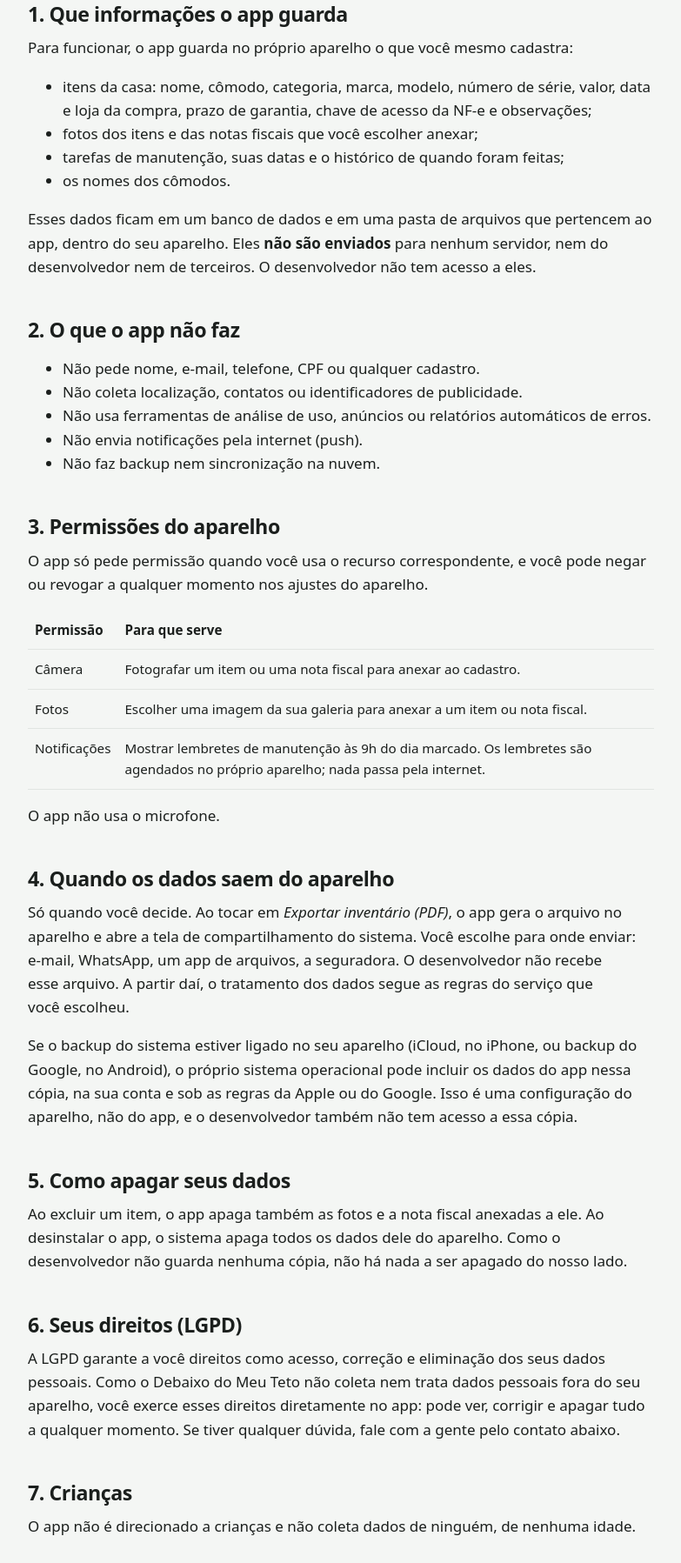
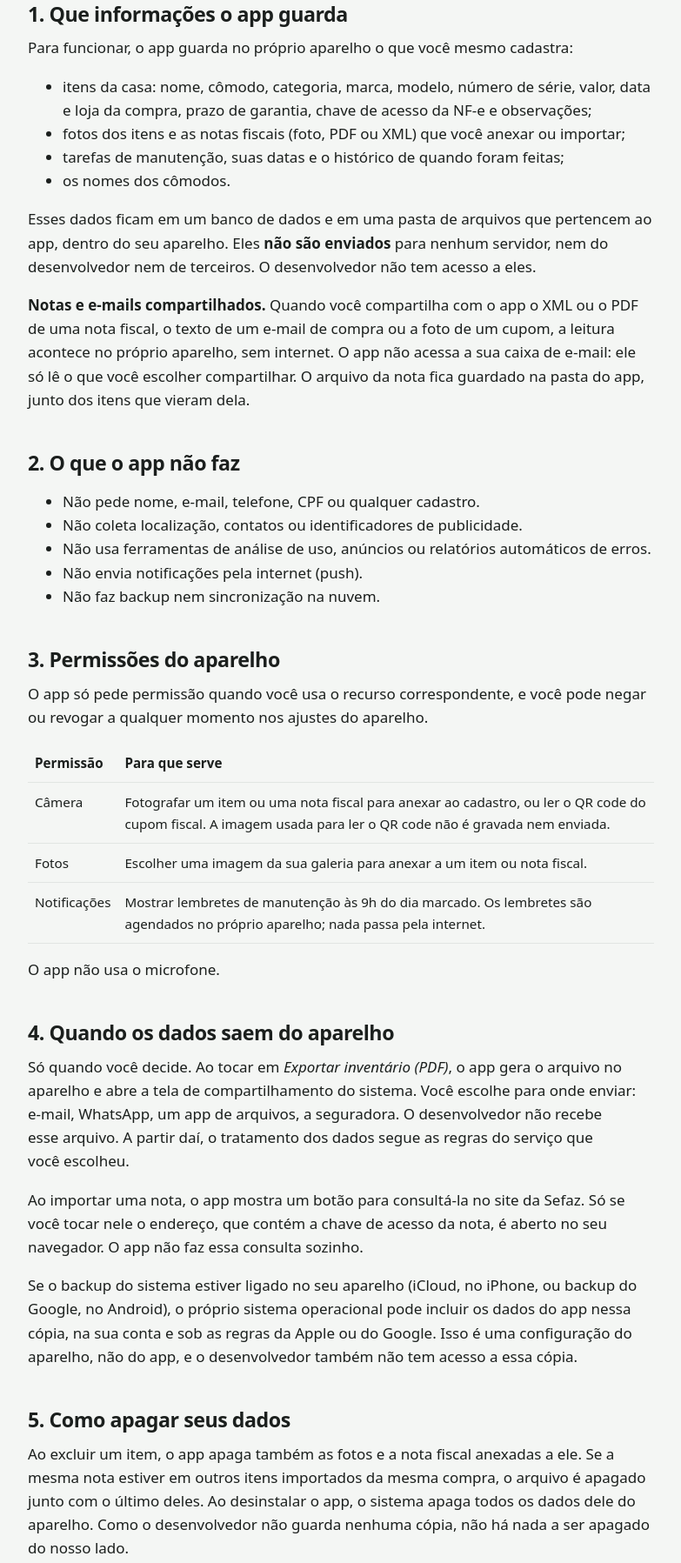
Before and after one commit to hbfelizzola/debaixodomeuteto-site, a plain HTML site: page site/privacidade/index.html in a window 1280 px wide. Shown: the part 601-2398 px from the top of the page at 87% size, without its empty margins (248-1031 px from the left). Drawn offline with Linux system fonts and the light colour scheme.

Commit message:
Describe purchase import in the privacy policy
The app can now read a nota fiscal's XML or PDF, a store email or the cupom's
QR code, all on the phone. The policy said the camera was only for attaching
photos, so it now also covers the QR code, shared notas and emails, the Sefaz
link that only opens on a tap, and a nota file shared by several items.

Co-Authored-By: Claude Opus 5.5 <noreply@anthropic.com>

```diff
--- a/site/privacidade/index.html
+++ b/site/privacidade/index.html
@@ -45,7 +45,7 @@
   -->
   <main id="conteudo" class="container texto">
     <h1>Política de privacidade</h1>
-    <p class="atualizado">Última atualização: 17/11/2026</p>
+    <p class="atualizado">Última atualização: 19/11/2026</p>
 
     <div class="resumo">
       <p><strong>Em resumo:</strong> o Debaixo do Meu Teto não coleta nenhum dado seu.</p>
@@ -67,7 +67,7 @@
     <ul>
       <li>itens da casa: nome, cômodo, categoria, marca, modelo, número de série, valor, data e loja da compra,
         prazo de garantia, chave de acesso da NF-e e observações;</li>
-      <li>fotos dos itens e das notas fiscais que você escolher anexar;</li>
+      <li>fotos dos itens e as notas fiscais (foto, PDF ou XML) que você anexar ou importar;</li>
       <li>tarefas de manutenção, suas datas e o histórico de quando foram feitas;</li>
       <li>os nomes dos cômodos.</li>
     </ul>
@@ -75,6 +75,12 @@
       Esses dados ficam em um banco de dados e em uma pasta de arquivos que pertencem ao app, dentro do seu
       aparelho. Eles <strong>não são enviados</strong> para nenhum servidor, nem do desenvolvedor nem de
       terceiros. O desenvolvedor não tem acesso a eles.
+    </p>
+    <p>
+      <strong>Notas e e-mails compartilhados.</strong> Quando você compartilha com o app o XML ou o PDF de
+      uma nota fiscal, o texto de um e-mail de compra ou a foto de um cupom, a leitura acontece no próprio
+      aparelho, sem internet. O app não acessa a sua caixa de e-mail: ele só lê o que você escolher
+      compartilhar. O arquivo da nota fica guardado na pasta do app, junto dos itens que vieram dela.
     </p>
 
     <h2>2. O que o app não faz</h2>
@@ -93,7 +99,7 @@
         <tr><th>Permissão</th><th>Para que serve</th></tr>
       </thead>
       <tbody>
-        <tr><td>Câmera</td><td>Fotografar um item ou uma nota fiscal para anexar ao cadastro.</td></tr>
+        <tr><td>Câmera</td><td>Fotografar um item ou uma nota fiscal para anexar ao cadastro, ou ler o QR code do cupom fiscal. A imagem usada para ler o QR code não é gravada nem enviada.</td></tr>
         <tr><td>Fotos</td><td>Escolher uma imagem da sua galeria para anexar a um item ou nota fiscal.</td></tr>
         <tr><td>Notificações</td><td>Mostrar lembretes de manutenção às 9h do dia marcado. Os lembretes são agendados no próprio aparelho; nada passa pela internet.</td></tr>
       </tbody>
@@ -108,6 +114,11 @@
       segue as regras do serviço que você escolheu.
     </p>
     <p>
+      Ao importar uma nota, o app mostra um botão para consultá-la no site da Sefaz. Só se você tocar nele o
+      endereço, que contém a chave de acesso da nota, é aberto no seu navegador. O app não faz essa consulta
+      sozinho.
+    </p>
+    <p>
       Se o backup do sistema estiver ligado no seu aparelho (iCloud, no iPhone, ou backup do Google, no
       Android), o próprio sistema operacional pode incluir os dados do app nessa cópia, na sua conta e sob as
       regras da Apple ou do Google. Isso é uma configuração do aparelho, não do app, e o desenvolvedor também
@@ -116,7 +127,8 @@
 
     <h2>5. Como apagar seus dados</h2>
     <p>
-      Ao excluir um item, o app apaga também as fotos e a nota fiscal anexadas a ele. Ao desinstalar o app,
+      Ao excluir um item, o app apaga também as fotos e a nota fiscal anexadas a ele. Se a mesma nota estiver
+      em outros itens importados da mesma compra, o arquivo é apagado junto com o último deles. Ao desinstalar o app,
       o sistema apaga todos os dados dele do aparelho. Como o desenvolvedor não guarda nenhuma cópia, não há
       nada a ser apagado do nosso lado.
     </p>
```
Also changed, not shown: site/index.html (+5 -3 lines), site/suporte/index.html (+2 -1 lines).
